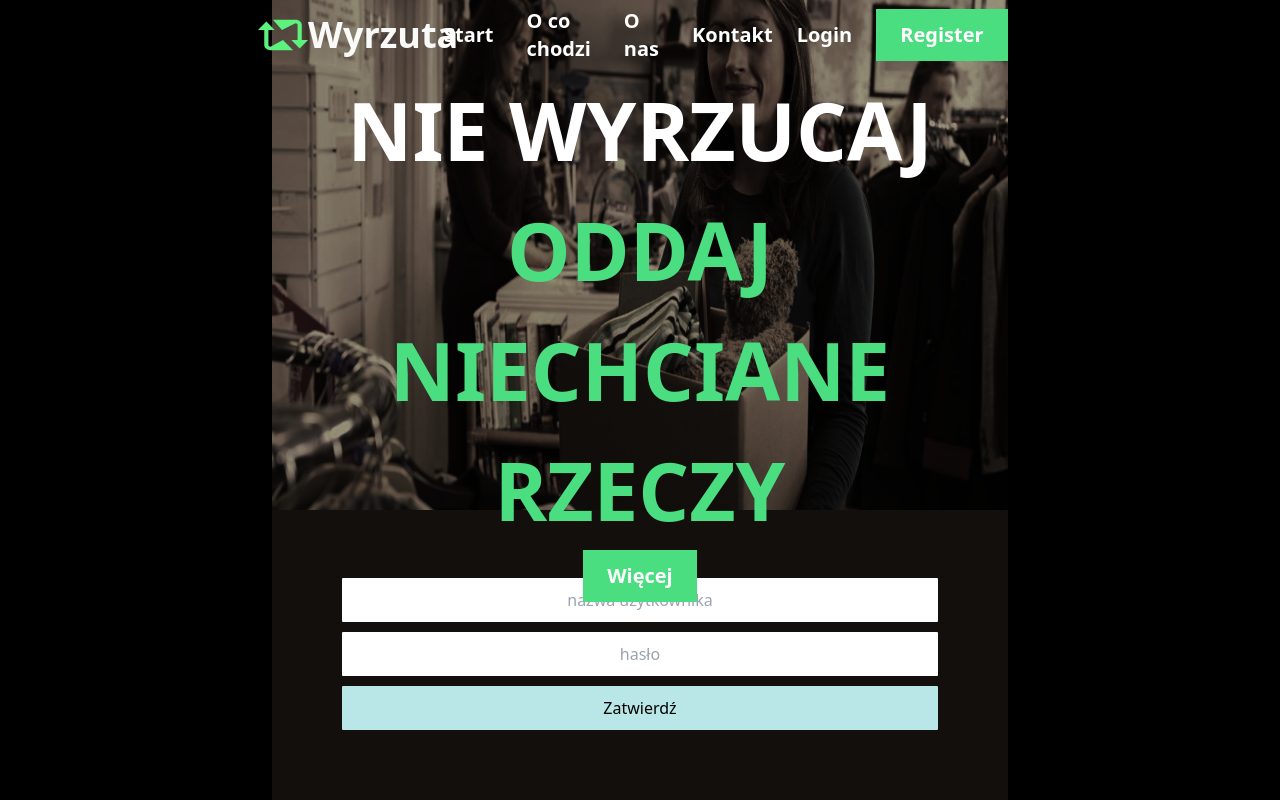
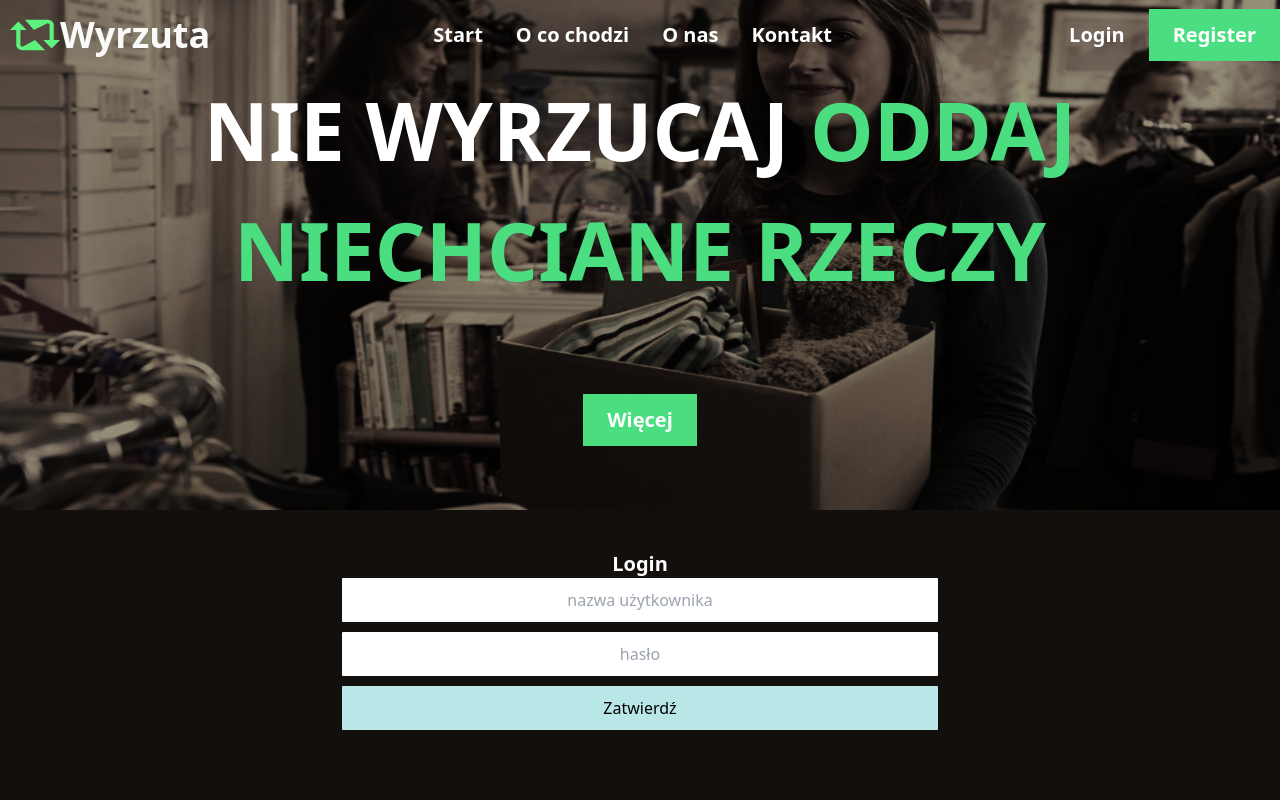
Before and after one commit to tomizdebski/WYRZUTA_APP, a React (Create React App) app: page /login in a window 1280 px wide. Shown: the top 800 px of the page. Built offline with nearby package versions, Linux system fonts and the light colour scheme; a web font is replaced by a local one; what google-maps-react, react-dotenv would draw is missing.

Commit message:
fix_general_resposive_layout

```diff
--- a/src/App.js
+++ b/src/App.js
@@ -22,7 +22,7 @@ function App() {
   return (
 
 
-      <div className="flex w-[100%] bg-black">
+      <div className="flex w-full bg-black">
         <UserContextProvider>
           <Routes>
             <Route path="/" element={<Layout />}>
--- a/src/components/Layout.jsx
+++ b/src/components/Layout.jsx
@@ -5,7 +5,7 @@ import {Outlet} from "react-router-dom";
 export default function Layout() {
 
   return (
-    <main className="mx-auto">
+    <main className="mx-auto w-full">
       <Navbar />
       <Outlet />
       <Footer />
--- a/src/components/Login/Login.jsx
+++ b/src/components/Login/Login.jsx
@@ -27,7 +27,7 @@ export default function Login() {
   }
 
   return (
-    <div className="flex align-super bg-[#130F0D]">
+    <div className="flex  bg-[#130F0D]">
       <div className="login ">
         <h1 className="text-xl font-bold font-oswald text-white">Login</h1>
         <Formik
```
